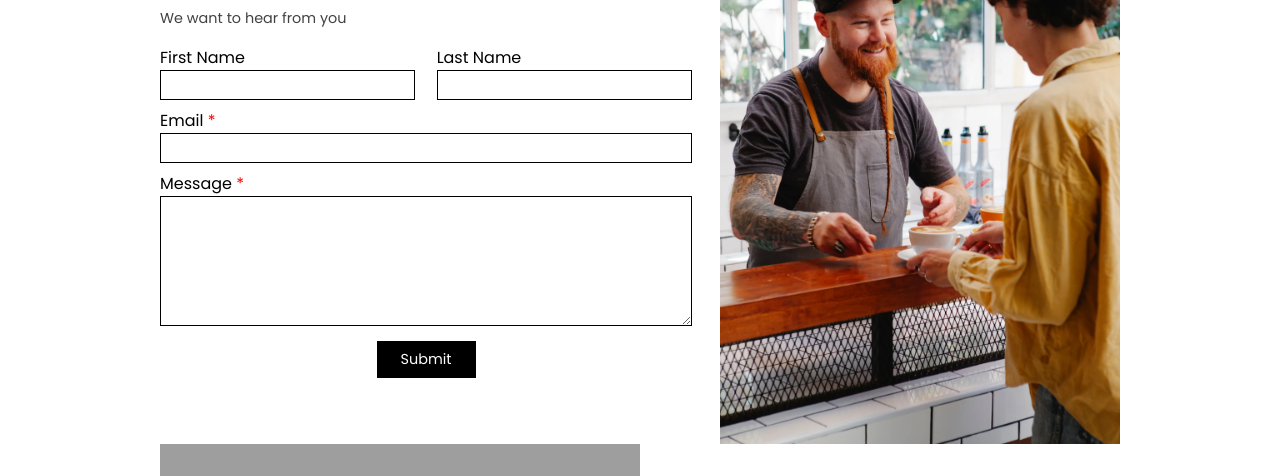
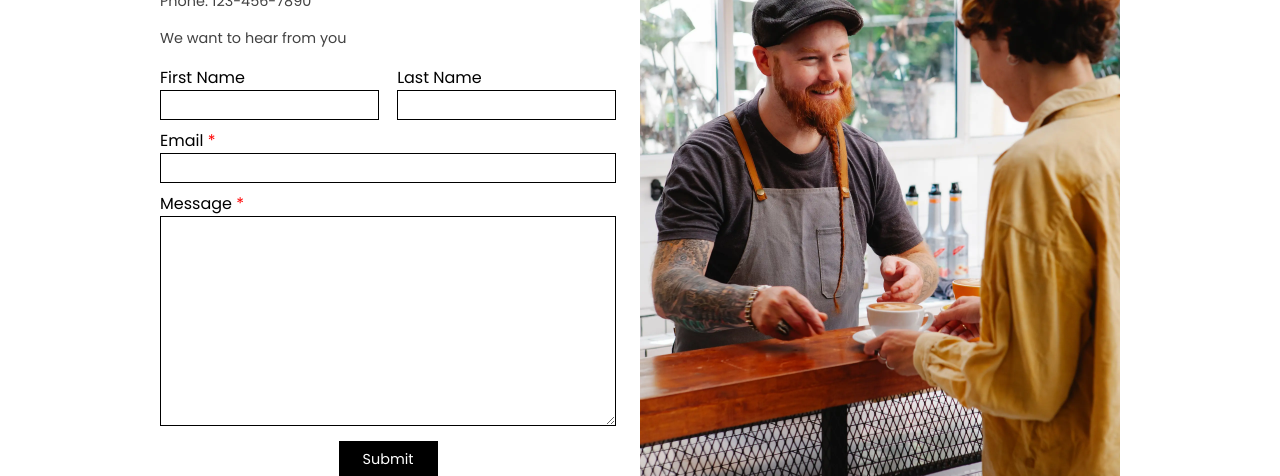
Before and after one commit to a-shiro/brisk-coffee-product-app, a React (Create React App) app: page /contact in a window 1280 px wide. Shown: the part 218-694 px from the top of the page. Built offline with nearby package versions, Linux system fonts and the light colour scheme; grey boxes are pictures that could not be loaded.

Commit message:
Refactor: Cleaned code

```diff
--- a/src/pages/contact/components/form/Form.jsx
+++ b/src/pages/contact/components/form/Form.jsx
@@ -16,8 +16,6 @@ function MessageForm({ setModalVisible }) {
       ...prev,
       [e.target.id]: e.target.value,
     }));
-
-    console.log(formValues);
   };
 
   const submitHandler = (e) => {
@@ -72,7 +70,7 @@ function MessageForm({ setModalVisible }) {
         value={formValues.message}
         id="message"
         type="textarea"
-        rows={6}
+        rows={10}
         required
       ></textarea>
 
--- a/src/pages/contact/components/form/Form.module.css
+++ b/src/pages/contact/components/form/Form.module.css
@@ -13,7 +13,7 @@
 .contactForm input,
 .contactForm textarea {
   min-width: 100%;
-  max-width: 100%;
+  max-width: 0;
   padding: 0.25rem;
   margin-bottom: 0.5rem;
 
```
